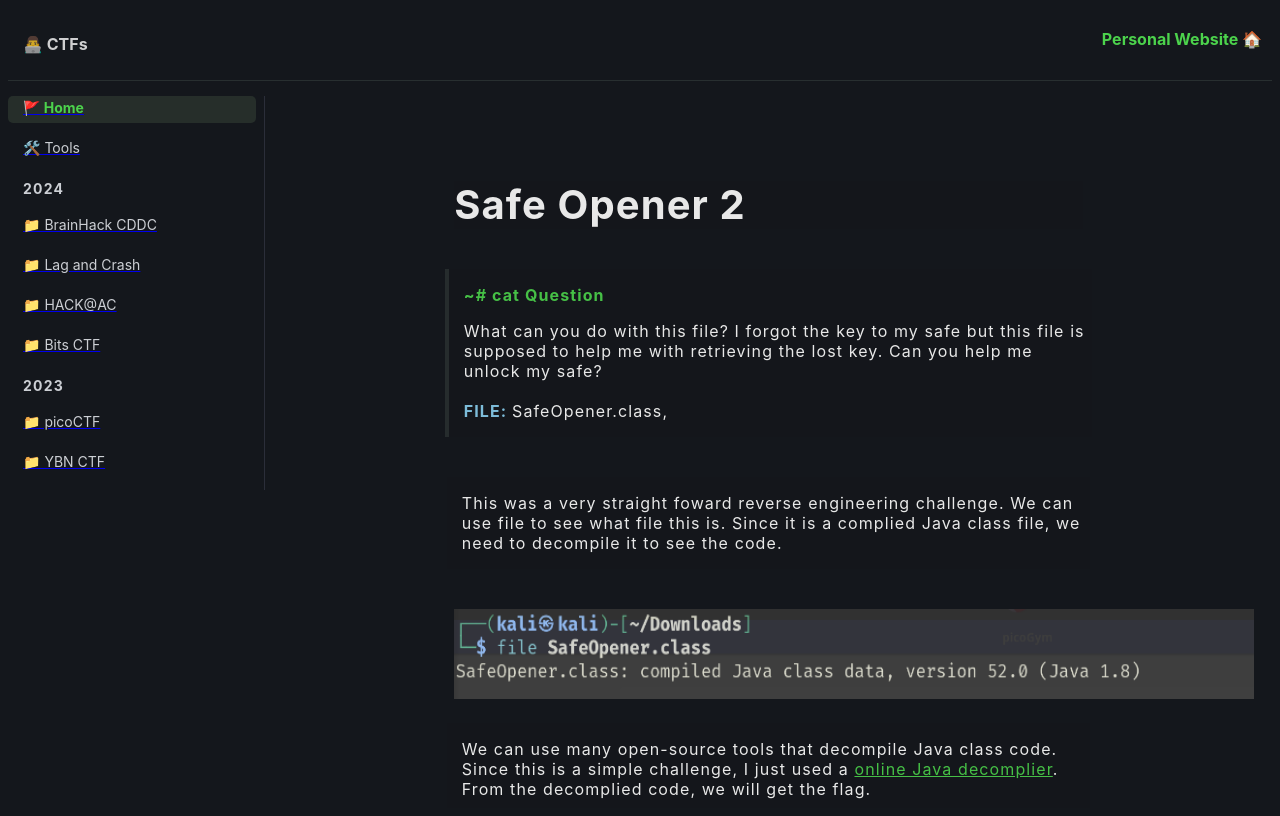
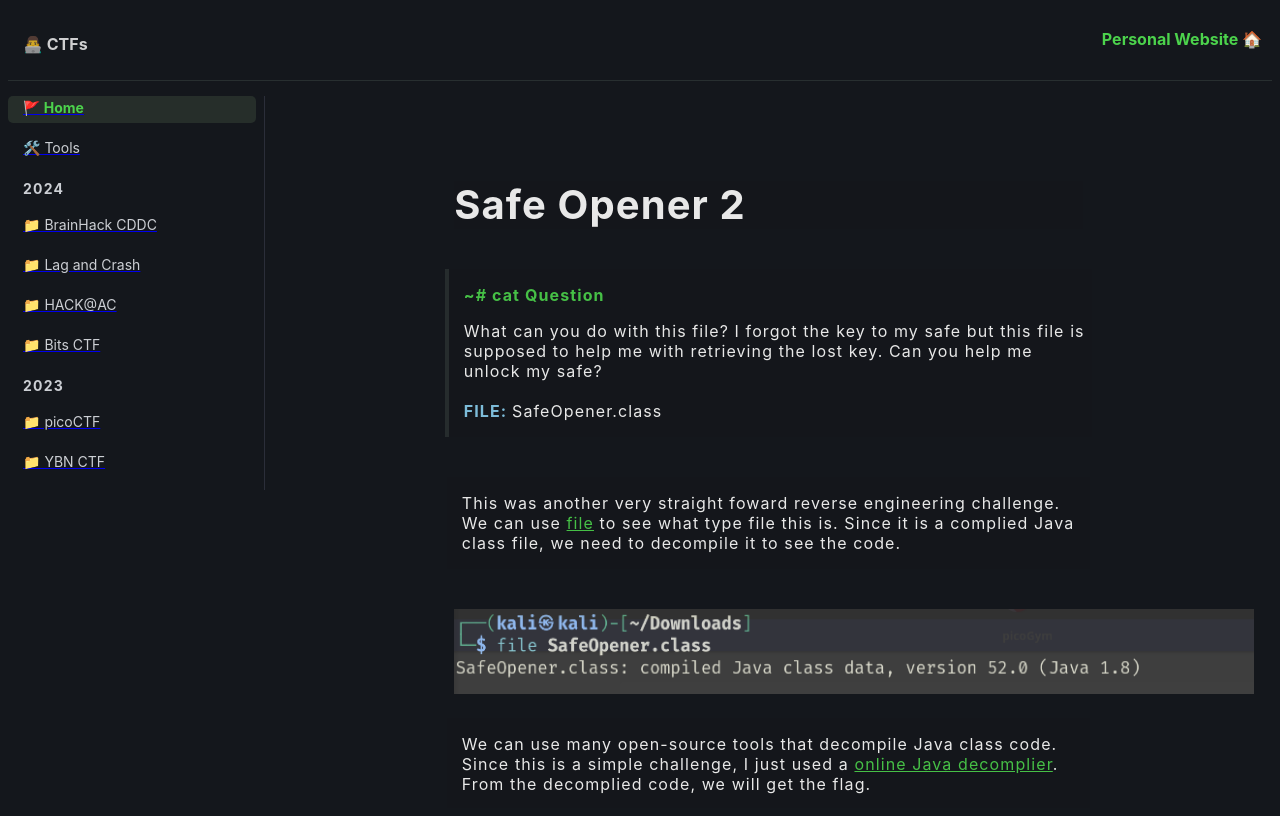
Before and after one commit to trevelling/CTF, a Next.js app: page /picoCTF2023/SafeOpener2 in a window 1280 px wide. Built offline with nearby package versions, Linux system fonts and the light colour scheme.

Commit message:
chore; grammar fixing

```diff
--- a/app/picoCTF2023/HideToSee/page.jsx
+++ b/app/picoCTF2023/HideToSee/page.jsx
@@ -102,7 +102,7 @@ export default function Hidetosee() {
           >
             cyberchef
           </a>
-          , I searched for rhw <strong>Atbash Cipher</strong>, derypted it, and
+          , I searched for <strong>Atbash Cipher</strong>, derypted it, and
           obtained the flag.
         </p>
       </div>
--- a/app/picoCTF2023/Reverse/page.jsx
+++ b/app/picoCTF2023/Reverse/page.jsx
@@ -37,8 +37,8 @@ export default function Reverse() {
       </div>
       <div className={styles.reverseSolved}>
         <p>
-          This challenge involved a straightforward reverse engineering task.
-          Upon opening the ELF file, it displayed numerous unreadable symbols.
+          This challenge was a straight forward reverse engineering task.
+          Upon opening the <strong>ret</strong> file, it displayed numerous unreadable symbols.
           Thus, I utilized <strong>strings</strong> on the file to extract
           readable strings and <strong>grep</strong> to search for the string
           <strong>"pico"</strong> within the extracted strings, which got me the
--- a/app/picoCTF2023/SafeOpener2/page.jsx
+++ b/app/picoCTF2023/SafeOpener2/page.jsx
@@ -34,12 +34,21 @@ export default function SafeOpener2() {
           <br />
           <br />
           <strong style={{ color: "rgb(137, 207, 240)" }}>FILE: </strong>
-          <a style={{ color: "white", textDecoration: "none" }} href="/safe_SafeOpener.class" download>SafeOpener.class</a>,{" "}
+          <a style={{ color: "white", textDecoration: "none" }} href="/safe_SafeOpener.class" download>SafeOpener.class</a>
         </p>
       </div>
       <div className={styles.safeSolved}>
         <p>
-          This was a very straight foward reverse engineering challenge. We can use file to see what file this is.
+          This was another very straight foward reverse engineering challenge. We can use{" "}
+          <a
+            href="https://www.geeksforgeeks.org/file-command-in-linux-with-examples/"
+            target="blank"
+            style={{ color: "rgb(76, 211, 76)" }}
+          >
+            file
+          </a>
+
+          {" "}to see what type file this is.
           Since it is a complied Java class file, we need to
           decompile it to see the code.
         </p>
@@ -50,7 +59,7 @@ export default function SafeOpener2() {
         }`}
         onClick={toggleZoom1}
       >
-        <Image src="/safe1.png" width={800} height={90} alt="logo" />
+        <Image src="/safe1.png" width={800} height={85} alt="logo" />
       </div>
       <div className={styles.safeSolved}>
         <p>
@@ -63,6 +72,9 @@ export default function SafeOpener2() {
             online Java decomplier
           </a>
           . From the decomplied code, we will get the flag.
+          <br />
+          <br />
+          This is the decomplied code.
         </p>
       </div>
       <div className={styles.safeEvidence}>
--- a/app/picoCTF2023/hideme/page.jsx
+++ b/app/picoCTF2023/hideme/page.jsx
@@ -57,7 +57,7 @@ export default function Hideme() {
             exiftool
           </a>{" "}
           to carve out any other files that are hidden. Using the{" "}
-          <strong>-e</strong> to extract, low nad behold we have extracted
+          <strong>-e</strong> to extract, low and behold we have extracted
           different hidden files.
         </p>
       </div>
--- a/app/picoCTF2023/moneyware/page.jsx
+++ b/app/picoCTF2023/moneyware/page.jsx
@@ -38,8 +38,7 @@ export default function Moneyware() {
       </div>
       <div className={styles.moneywareSolved}>
         <p>
-          Since this is an OSINT question, it got me thinking about research.
-          The question gave us a clue about <strong>bitcoins</strong> and the
+          The question gave us a clue about bitcoins and the
           title of the challenge name 'money-<strong>ware</strong>'<br />{" "}
           Googling '<strong>1Mz7153HMuxXTuR2R1t78mGSdzaAtNbBWX</strong>' bring
           us to{" "}
--- a/app/picoCTF2023/page.jsx
+++ b/app/picoCTF2023/page.jsx
@@ -15,9 +15,8 @@ export default function PicoCTF() {
         <br />
       </div>
       <div className={styles.pico2023}>
-        <p>playing to learn and improve my skills 😃!</p>
+        <p>Playing for fun to learn and improve my skills 😃!</p>
         <p>
-          <strong>*only showing some challenges*</strong>
         </p>
       </div>
       <table className={styles.pico2023Categories}>
```
Also changed, not shown: app/picoCTF2023/PcapPoisoning/page.jsx (+4 -4 lines), app/picoCTF2023/rotation/page.jsx (+5 -5 lines).
